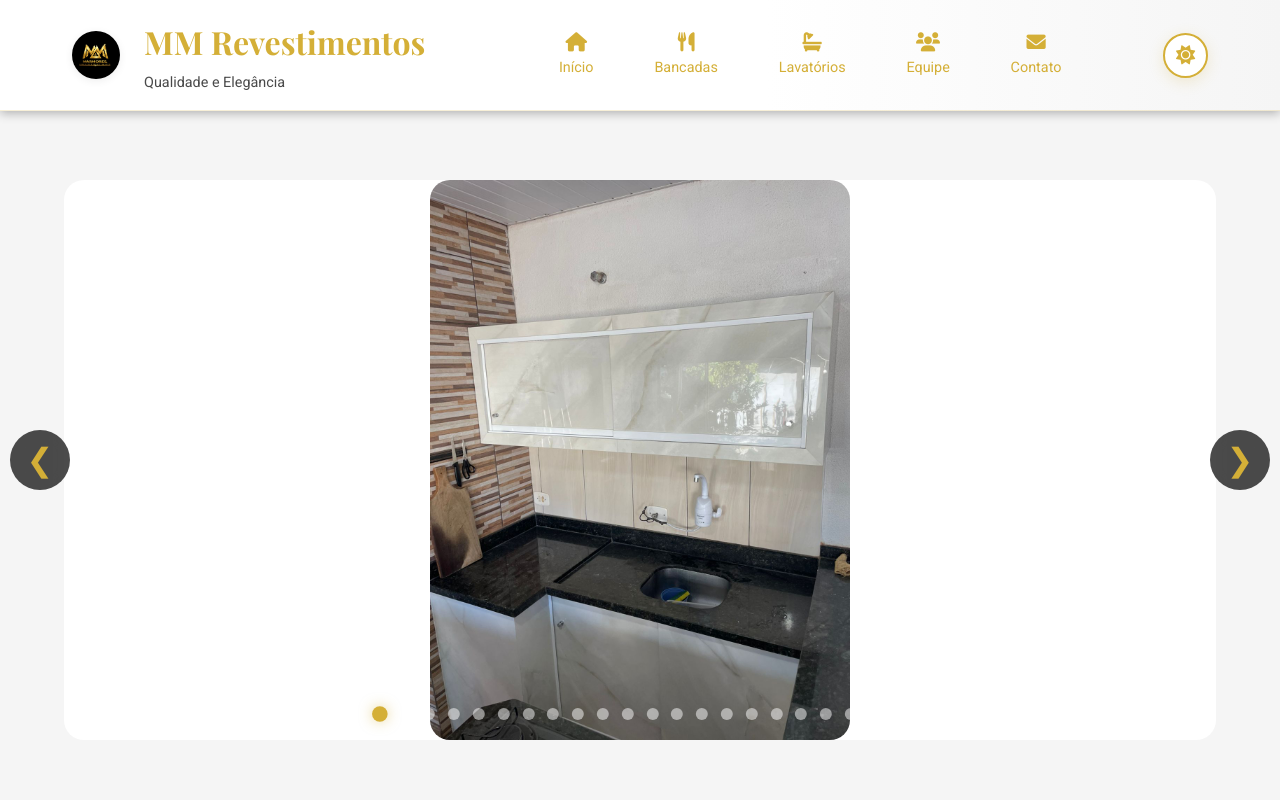
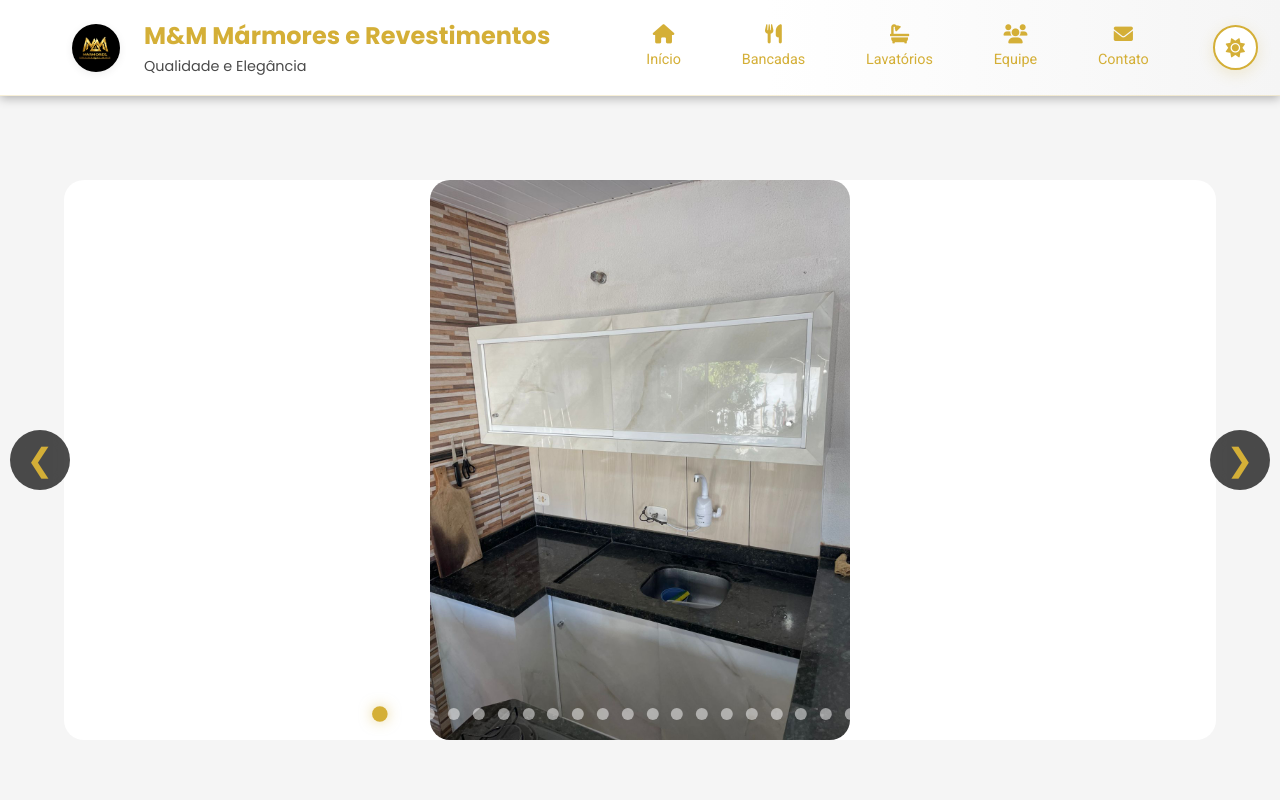
Before and after one commit to MariDenig/mmbancadas, a plain HTML site: page index.html in a window 1280 px wide. Shown: the top 800 px of the page. Drawn offline with nearby package versions, Linux system fonts and the light colour scheme.

Commit message:
Add files via upload

```diff
--- a/index.html
+++ b/index.html
@@ -3,10 +3,10 @@
 <head>
     <meta charset="UTF-8">
     <meta name="viewport" content="width=device-width, initial-scale=1.0">
-    <title>MM Revestimentos - Qualidade e Elegância</title>
+    <title>MM Mármores e Revestimentos - Qualidade e Elegância</title>
     <link rel="stylesheet" href="styles.css">
     <link href="https://cdnjs.cloudflare.com/ajax/libs/font-awesome/6.0.0/css/all.min.css" rel="stylesheet">
-    <link href="https://fonts.googleapis.com/css2?family=Playfair+Display:wght@400;700&family=Roboto:wght@300;400;500&display=swap" rel="stylesheet">
+    <link href="https://fonts.googleapis.com/css2?family=Playfair+Display:wght@400;700&family=Roboto:wght@300;400;500&family=Poppins:wght@300;400;500;600;700&display=swap" rel="stylesheet">
 </head>
 <body class="light-mode" data-theme="light">
     <!-- Header -->
@@ -15,8 +15,8 @@
             <div class="logo" style="margin-left: 0;">
                 <img src="logo.png" alt="Logo MM Revestimentos" class="logo-img round-logo">
                 <div class="logo-text">
-                    <h1><a href="#inicio" class="logo-link">MM Revestimentos</a></h1>
-                    <p>Qualidade e Elegância</p>
+                    <h2 style="font-family: 'Poppins', sans-serif;"><a href="#inicio" class="logo-link">M&M Mármores e Revestimentos</a></h2>
+                    <p style="font-family: 'Poppins', sans-serif;">Qualidade e Elegância</p>
                 </div>
             </div>
             <nav class="nav">
@@ -649,7 +649,7 @@
                 <div class="footer-section">
                     <div class="footer-logo">
                         <img src="logo.png" alt="Logo MM Revestimentos" class="logo-img" style="height:40px; margin-left:10px;">
-                        <h3>MM Revestimentos</h3>
+                        <h3>M&M Mármores e Revestimentos</h3>
                     </div>
                     <p>Transformando sonhos em realidade com qualidade e elegância.</p>
                 </div>
@@ -689,7 +689,7 @@
                 </div>
             </div>
             <div class="footer-bottom">
-                <p>&copy; 2025 MM Revestimentos. Todos os direitos reservados.</p>
+                <p>&copy; 2025 M&M Mármores e Revestimentos. Todos os direitos reservados.</p>
             </div>
         </div>
     </footer>
```
